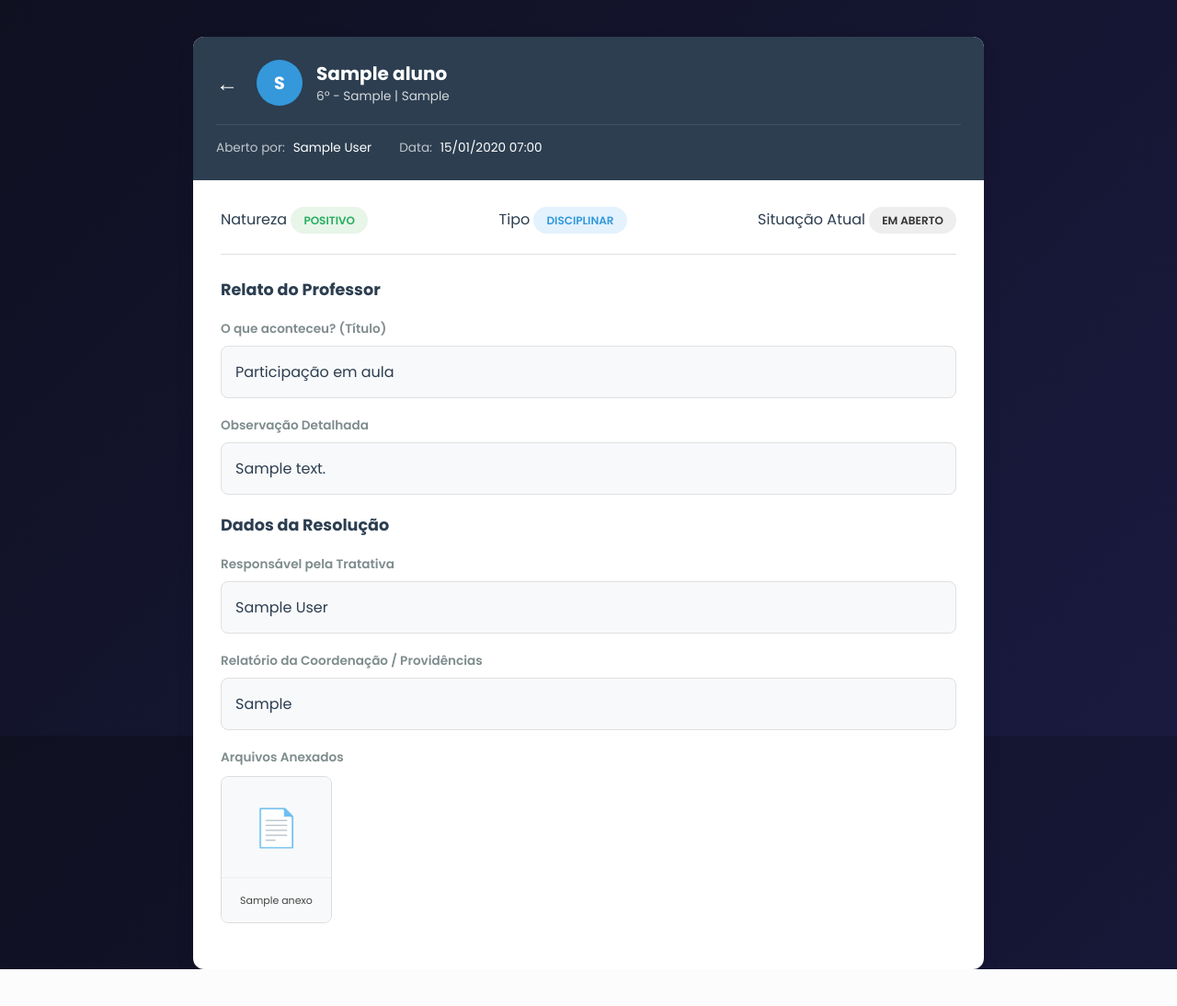
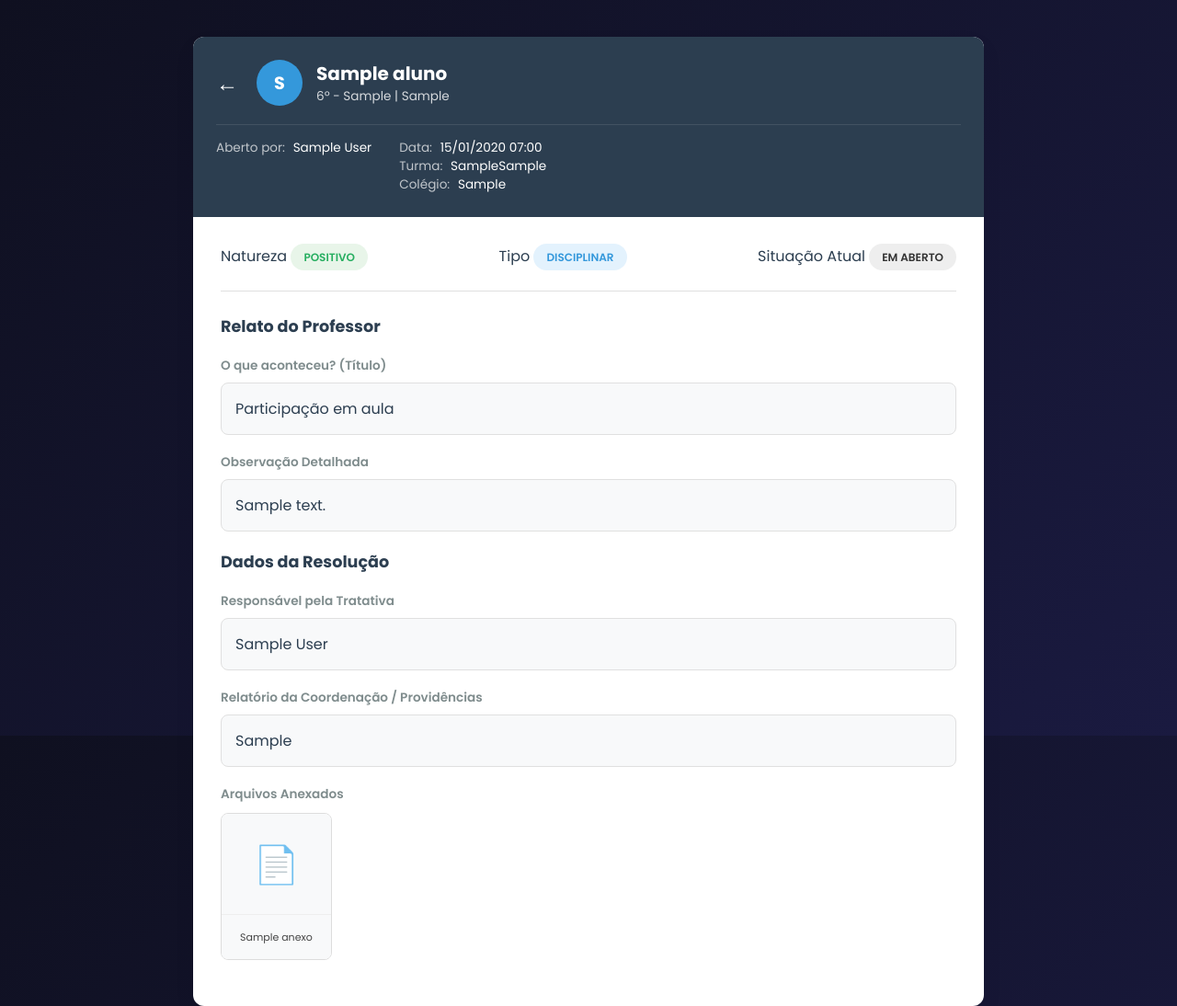
Before and after one commit to FerDelbo/spectra, a Django app: page /meus_fos/observacao/1/ in a window 1280 px wide. Shown: the whole page at 92% size. Before the commit the page ends 1054 px from the top, so only its background shows below. Run offline with Django 5.2, Linux system fonts and the light colour scheme; a user stored in the database is signed in; tables that the repository leaves empty hold one stand-in row (values such as "Sample post").

Commit message:
Melhorando Sistema de F.O. parte 7

```diff
--- a/spectra_1.1/home/admin.py
+++ b/spectra_1.1/home/admin.py
@@ -32,7 +32,10 @@ class TurmaAdmin(admin.ModelAdmin):
 
 @admin.register(FO)
 class FOAdmin(admin.ModelAdmin):
-    list_display = ('get_aluno_nome', 'natureza', 'tipo', 'data_registro', 'get_aluno_turma')
+    list_display = ('get_aluno_nome', 'natureza', 'tipo', 'data_registro', 'serie_original', 'turma_original', 'colegio_original', 'usuario', 'titulo', 'status')
+    readonly_fields = [
+        'data_registro', 'data_atualizacao', 'serie_original', 'turma_original', 'colegio_original',
+    ]
     list_filter = ('natureza', 'tipo', 'data_registro', 'aluno__turma')
     search_fields = ('aluno__nome', 'usuario__username', 'titulo')
 
--- a/spectra_1.1/home/meus_fos/templates/meus_fos.html
+++ b/spectra_1.1/home/meus_fos/templates/meus_fos.html
@@ -128,8 +128,8 @@
                                         {% endif %}
                                     </span>
                                 </td>
-                                <td>{{ fo.aluno.turma.serie }}</td>
-                                <td>{{ fo.aluno.turma.turma }}</td>
+                                <td>{{ fo.serie_original|default:fo.aluno.turma.serie }}</td>
+                                <td>{{ fo.turma_original|default:fo.aluno.turma.turma }}</td>
                                 <td>{{ fo.tipo }}</td>
                                 <td>{{ fo.status }}</td>
                                 <td>{{ fo.data_registro|date:"d/m/Y" }}</td>
--- a/spectra_1.1/home/meus_fos/templates/observacao.html
+++ b/spectra_1.1/home/meus_fos/templates/observacao.html
@@ -38,11 +38,18 @@
                 <div class="meta-info">
                     <div class="meta-item">
                         <span class="label">Aberto por:</span>
-                        <span class="value">{{ fo.responsavel.get_full_name|default:fo.responsavel.username }}</span>
+                        <span class="value">{{ fo.usuario.get_full_name|default:fo.usuario.username }}</span>
                     </div>
                     <div class="meta-item">
                         <span class="label">Data:</span>
                         <span class="value">{{ fo.data_registro|date:"d/m/Y H:i" }}</span>
+                    <div class="meta-item">
+                        <span class="label">Turma:</span>
+                        <span class="value">{{ fo.serie_original|default:fo.aluno.turma.serie }}{{ fo.turma_original|default:fo.aluno.turma.turma }}</span>
+                    </div>
+                    <div class="meta-item">
+                        <span class="label">Colégio:</span>
+                        <span class="value">{{ fo.colegio_original|default:fo.aluno.colegio }}</span>
                     </div>
                 </div>
             </header>
--- a/spectra_1.1/home/models.py
+++ b/spectra_1.1/home/models.py
@@ -128,6 +128,9 @@ class FO(models.Model):
     titulo = models.CharField(max_length=100, verbose_name="O que aconteceu?", choices=TITULO_CHOICES)
     descricao = models.TextField(blank=True, null=True, verbose_name="Observação")
     data_registro = models.DateTimeField(auto_now_add=True, verbose_name="Data do Registro")
+    serie_original = models.CharField(max_length=50, blank=True, null=True, editable=False, verbose_name="Série na época")
+    turma_original = models.CharField(max_length=50, blank=True, null=True, editable=False, verbose_name="Turma na época")
+    colegio_original = models.CharField(max_length=100, blank=True, null=True, editable=False,verbose_name="Colégio na época")
 
     # Novos campos para sistema de chamado
     STATUS_CHOICES = [
@@ -148,6 +151,24 @@ class FO(models.Model):
 
     def __str__(self):
         return f"{self.aluno.nome} - {self.titulo}"
+
+
+    def save(self, *args, **kwargs):
+        if not self.pk:
+            if self.aluno.turma:
+                self.serie_original = self.aluno.turma.serie
+                self.turma_original = self.aluno.turma.turma
+            else:
+                self.serie_original = ""
+                self.turma_original = ""
+            if self.aluno.colegio:
+                self.colegio_original = str(self.aluno.colegio)
+            else:
+                self.colegio_original = ""
+            if not self.colegio and self.aluno.colegio:
+                self.colegio = self.aluno.colegio
+
+        super().save(*args, **kwargs)
 
 class FOHistory(models.Model):
     fo = models.ForeignKey(FO, on_delete=models.CASCADE, related_name='historico')
--- a/spectra_1.1/home/processo/templates/processo.html
+++ b/spectra_1.1/home/processo/templates/processo.html
@@ -133,8 +133,8 @@
                                         {% endif %}
                                     </span>
                                 </td>
-                                <td>{{ fo.aluno.turma.serie }}</td>
-                                <td>{{ fo.aluno.turma.turma }}</td>
+                                <td>{{ fo.serie_original|default:fo.aluno.turma.serie }}</td>
+                                <td>{{ fo.turma_original|default:fo.aluno.turma.turma }}</td>
                                 <td>{{ fo.tipo }}</td>
                                 <td>{{ fo.status }}</td>
                                 <td>{{ fo.data_registro|date:"d/m/Y" }}</td>
--- a/spectra_1.1/home/processo/templates/processo_detalhes.html
+++ b/spectra_1.1/home/processo/templates/processo_detalhes.html
@@ -32,7 +32,7 @@
                         </div>
                         <div class="student-info">
                             <h2>{{ fo.aluno.nome }}</h2>
-                            <p class="subtitle">{{ fo.aluno.turma.serie }} - {{ fo.aluno.turma.turma }} | {{ fo.aluno.colegio }}</p>
+                            <p class="subtitle">{{ fo.serie_original|default:fo.aluno.turma.serie }} - {{ fo.turma_original|default:fo.aluno.turma.turma }} | {{ fo.colegio_original|default:fo.aluno.colegio }}</p>
                         </div>
                     </div>
                 </div>
```
Also changed, not shown: spectra_1.1/home/migrations/0002_fo_serie_original_fo_turma_original.py (added), spectra_1.1/home/migrations/0003_fo_colegio_original.py (added), spectra_1.1/home/migrations/0004_alter_fo_colegio_original_alter_fo_serie_original_and_more.py (added).
